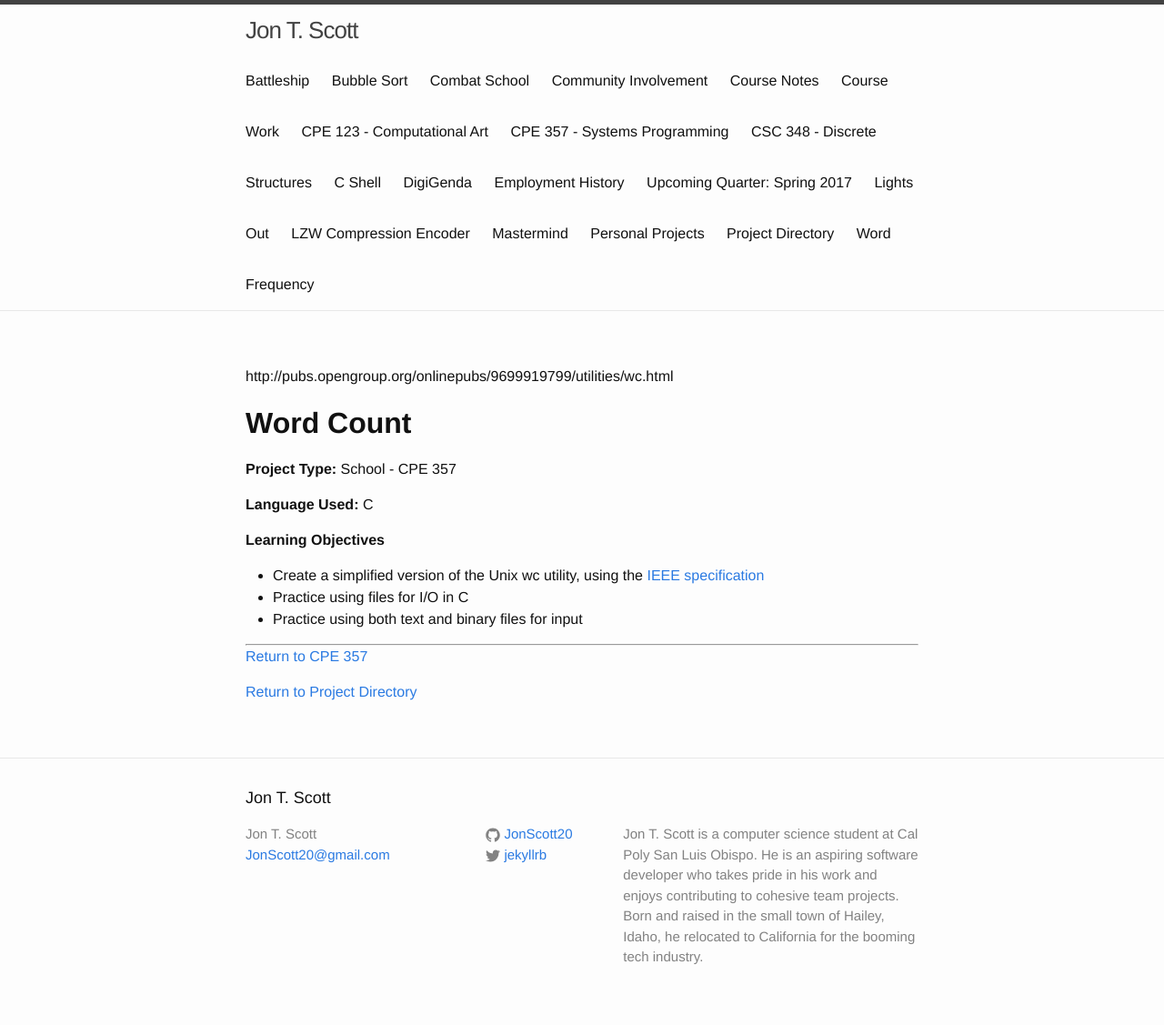
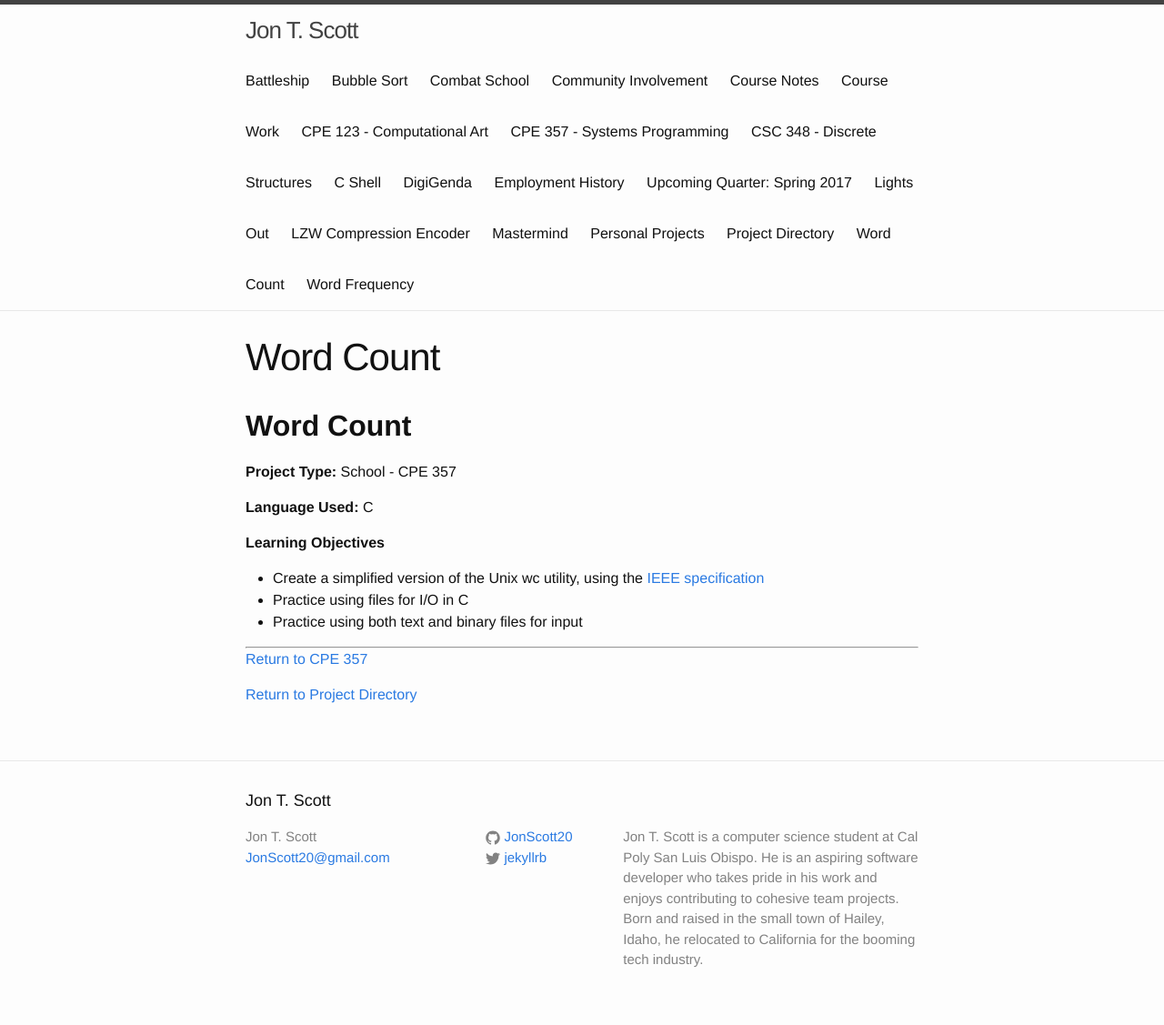
Before and after one commit to JonScott20/JonScott20.github.io, a Jekyll site: the page built from projects/wordcount.md, in a window 1280 px wide. Shown: the whole page at 91% size. Built offline with Jekyll 4.4.1, drawn with Linux system fonts in a browser that asks for light colours; our own code applies the rules of GitHub Pages for plain Markdown files; some of the changed lines change nothing that is shown.

Commit message:
Update wordcount.md

```diff
--- a/projects/wordcount.md
+++ b/projects/wordcount.md
@@ -2,8 +2,6 @@
 layout: page
 permalink: wordcount
 ---
-
-http://pubs.opengroup.org/onlinepubs/9699919799/utilities/wc.html
 
 **Word Count**
 --------------
```
